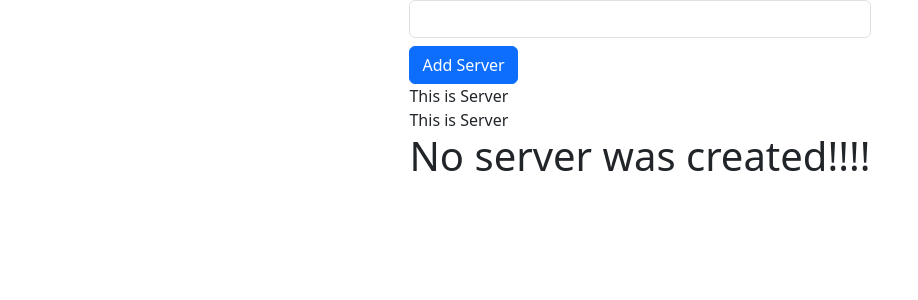
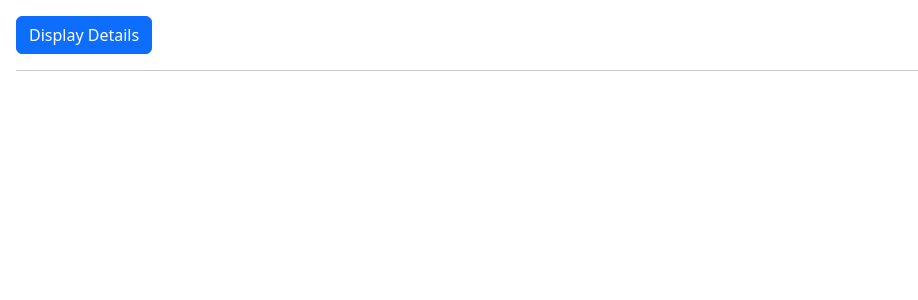
Before and after one commit to NikaRukhadze42/Angular-Learning, an Angular app: page / in a window 1280 px wide. Shown: the top 300 px of the page, without its empty margins (0-918 px from the left). Built offline with nearby package versions, Linux system fonts and the light colour scheme.

Commit message:
using ngFor, ngClass, ngStyle

```diff
--- a/src/app/app.component.html
+++ b/src/app/app.component.html
@@ -1,3 +1,10 @@
-<div class="d-flex justify-content-center">
-    <app-servers></app-servers>
+<div class="p-3">
+    <button class="btn btn-primary" (click)="onButtonClick($event)">Display Details</button>
+    <p *ngIf="showDetails" class="mt-2 mb-2">Password == Tuna</p>
+    <hr>
+    <p *ngFor="let timeStamp of TimeStampLogs; let i = index"
+    [ngStyle]="{backgroundColor: i >= 4 ? 'blue' : ''}"
+    [ngClass]="{'text-white' : i >= 4 }">
+        {{ timeStamp }}
+    </p>
 </div>
--- a/src/app/app.component.ts
+++ b/src/app/app.component.ts
@@ -12,4 +12,12 @@ interface User {
   styleUrls: ['./app.component.scss']
 })
 export class AppComponent {
+  showDetails = false;
+  TimeStampLogs = [];
+
+  onButtonClick(event: any)
+  {
+    this.showDetails = !this.showDetails;
+    this.TimeStampLogs.push(event.timeStamp)
+  }
 }
--- a/src/app/app.module.ts
+++ b/src/app/app.module.ts
@@ -4,14 +4,10 @@ import { FormsModule } from '@angular/forms';
 
 import { AppRoutingModule } from './app-routing.module';
 import { AppComponent } from './app.component';
-import { ServerComponent } from './server/server.component';
-import { ServersComponent } from './servers/servers.component';
 
 @NgModule({
   declarations: [
-    AppComponent,
-    ServerComponent,
-    ServersComponent
+    AppComponent
   ],
   imports: [
     BrowserModule,
--- a/src/app/server/server.component.html
+++ /dev/null
@@ -1 +0,0 @@
-<div>This is Server</div>
--- a/src/app/server/server.component.ts
+++ /dev/null
@@ -1,15 +0,0 @@
-import { Component, OnInit } from '@angular/core';
-
-@Component({
-  selector: 'app-server',
-  templateUrl: './server.component.html',
-  styleUrls: ['./server.component.scss']
-})
-export class ServerComponent implements OnInit {
-
-  constructor() { }
-
-  ngOnInit(): void {
-  }
-
-}
--- a/src/app/servers/servers.component.html
+++ /dev/null
@@ -1,11 +0,0 @@
-<input type="text" class="form-control" (input)="UpdateServerName($event)">
-
-
-<button class="btn btn-primary mt-2" [disabled]="AllowNewServer" (click)="OnServerCreate()">Add Server</button>
-<app-server></app-server>
-<app-server></app-server>
-
-<h1 *ngIf="ServerWasCreated; else noServer">{{ ServerCreate }}</h1>
-<ng-template #noServer>
-    <h1>No server was created!!!!</h1>
-</ng-template>
--- a/src/app/servers/servers.component.ts
+++ /dev/null
@@ -1,38 +0,0 @@
-import { Component, OnInit } from '@angular/core';
-
-@Component({
-  selector: 'app-servers',
-  templateUrl: './servers.component.html',
-  styleUrls: ['./servers.component.scss']
-})
-export class ServersComponent implements OnInit {
-  AllowNewServer = true;
-  ServerCreate = 'no server was created';
-  ServerName = '';
-  ServerWasCreated = false;
-
-  constructor() {
-    setTimeout ( () => {
-      this.AllowNewServer = false;
-    }, 2000)
-  }
-
-  AddServer() {
-
-  }
-
-  ngOnInit(): void {
-  }
-
-  OnServerCreate()
-  {
-    this.ServerWasCreated = true;
-    this.ServerCreate = `${this.ServerName} was created!`;
-  }
-
-  UpdateServerName(event: any)
-  {
-    this.ServerName = event.target.value;
-  }
-
-}
```
Also changed, not shown: src/app/server/server.component.scss (deleted), src/app/servers/servers.component.scss (deleted).
